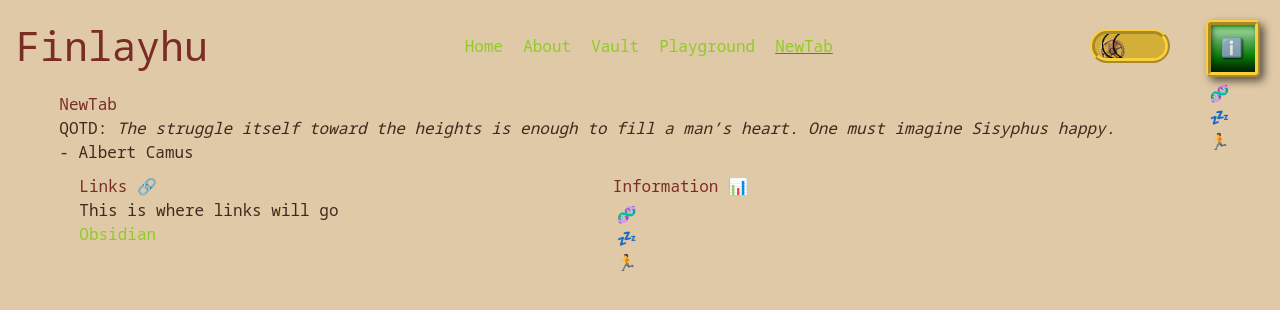
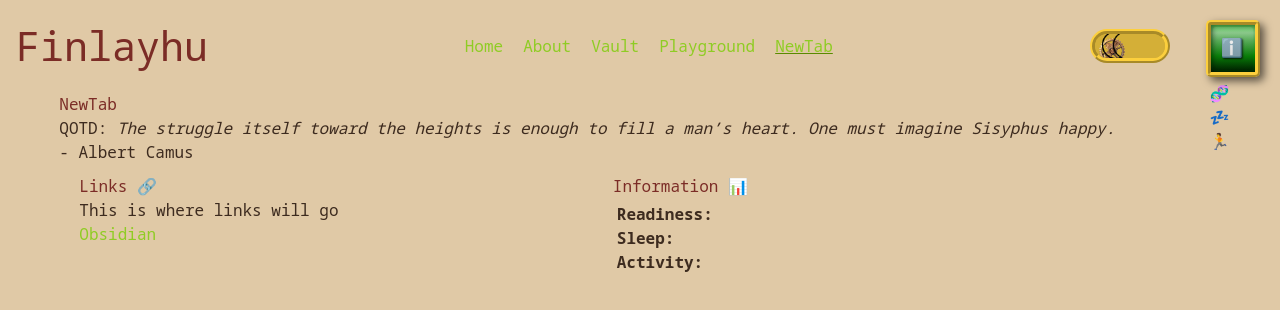
Before and after one commit to HudsonFinn/finlayhu, a React (Vite) app: page /new-tab in a window 1280 px wide. Shown: the top 310 px of the page. Built offline with nearby package versions, Linux system fonts and the light colour scheme; no server answers; grey boxes are pictures that could not be loaded.

Commit message:
Fix isExpanded missing from new tab page

```diff
--- a/src/pages/NewTabPage.tsx
+++ b/src/pages/NewTabPage.tsx
@@ -29,7 +29,7 @@ function NewTabPage() {
 					}}
 				>
 					<h3>Information 📊</h3>
-					<OuraData />
+					<OuraData isExpanded={true} />
 				</div>
 			</div>
 		</div>
```
